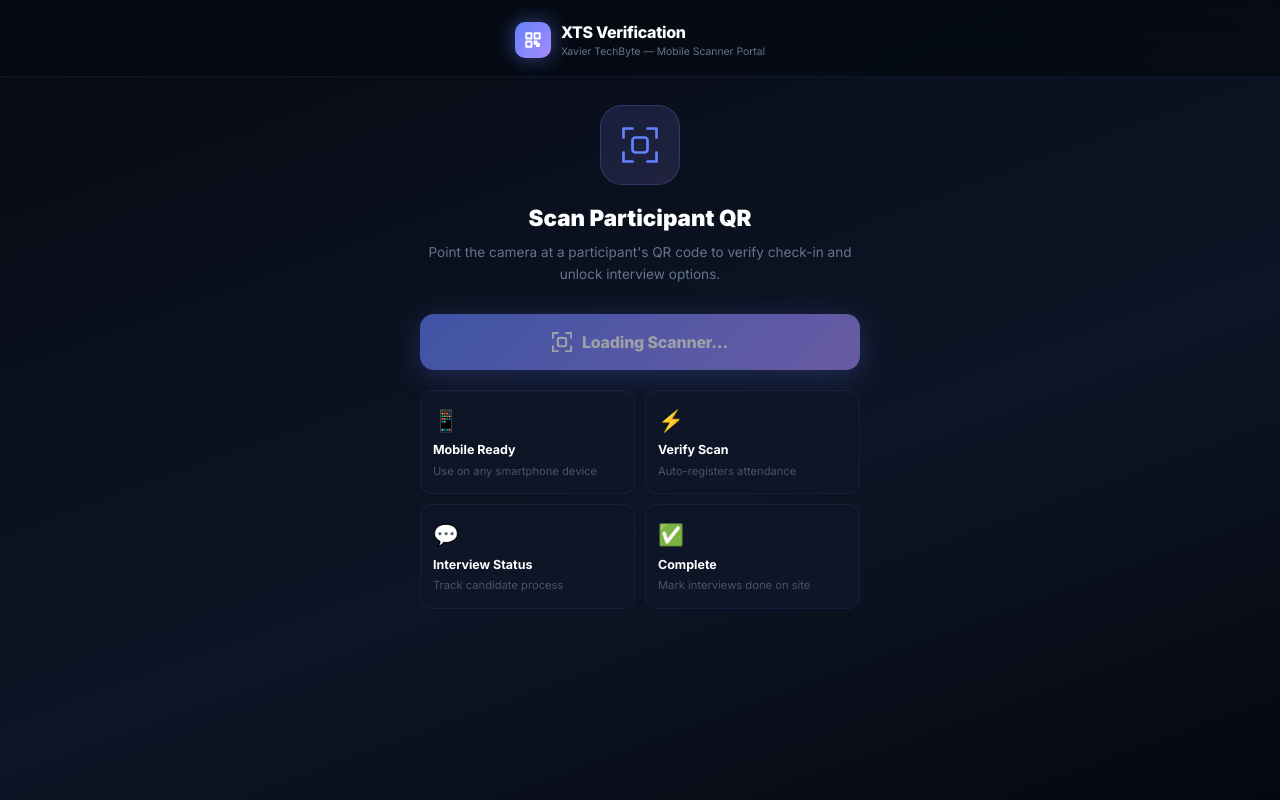
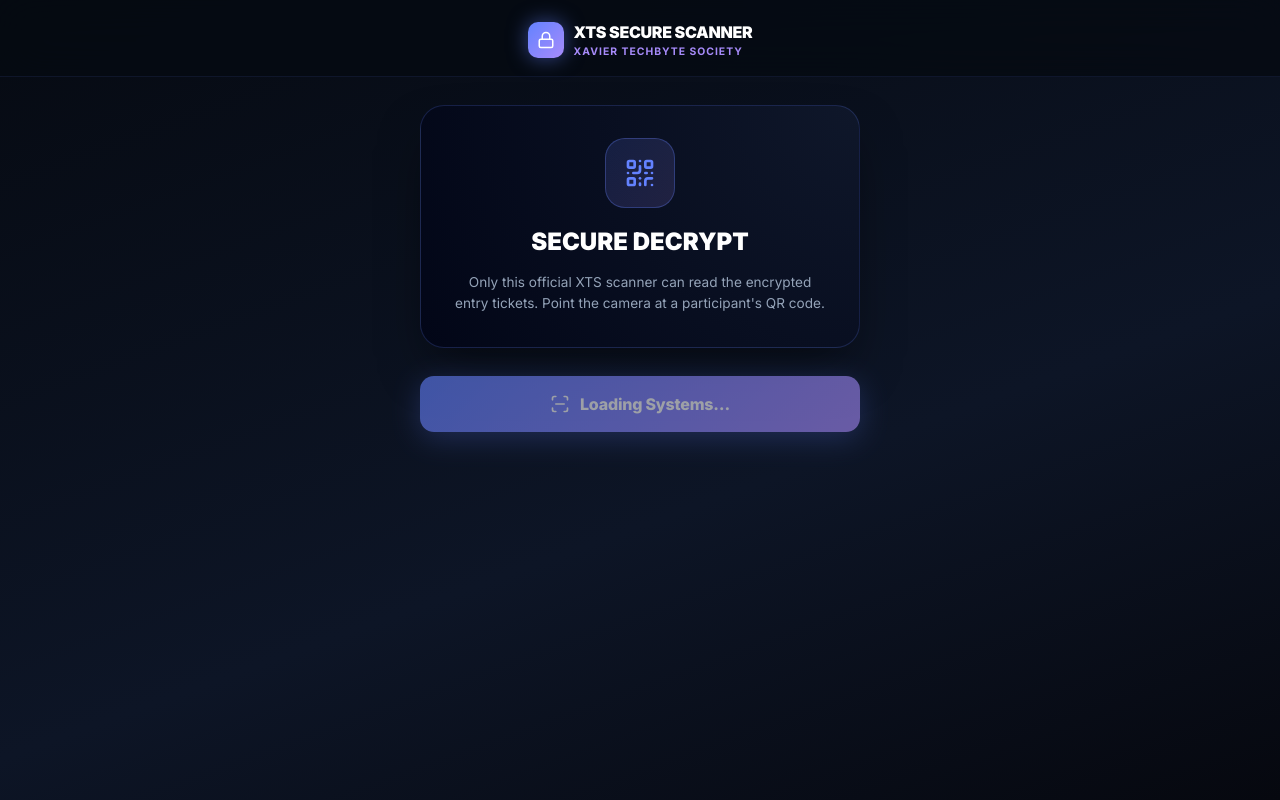
Before and after one commit to souravtech123/Xavier-TechByte-Recuritment-form, a Next.js app: page /verify in a window 1280 px wide. Built offline with nearby package versions, Linux system fonts and the light colour scheme.

Commit message:
scanner-updated

```diff
--- a/app/verify/page.tsx
+++ b/app/verify/page.tsx
@@ -2,6 +2,7 @@
 
 import { useEffect, useState, useRef, Suspense } from "react";
 import { useSearchParams } from "next/navigation";
+import { Lock, ShieldCheck, QrCode, ScanLine, AlertCircle, CheckCircle2 } from "lucide-react";
 
 /* ------------------------------------------------------------------ */
 /* Types                                                               */
@@ -213,9 +214,9 @@ function VerifyInner() {
     @keyframes xts-spin { from{transform:rotate(0deg)} to{transform:rotate(360deg)} }
     @keyframes xts-fadein { from{opacity:0;transform:translateY(16px)} to{opacity:1;transform:translateY(0)} }
     @keyframes xts-pop { 0%{transform:scale(0.85);opacity:0} 70%{transform:scale(1.05)} 100%{transform:scale(1);opacity:1} }
-    @keyframes corner-anim { 0%,100%{border-color:#6382ff} 50%{border-color:#a78bfa} }
+    @keyframes xts-laser { 0%,100%{transform:translateY(-140px);opacity:0} 10%{opacity:1} 50%{transform:translateY(140px);opacity:1} 90%{opacity:1} }
     #xts-qr-reader { width: 100% !important; border: none !important; background: transparent !important; }
-    #xts-qr-reader video { width: 100% !important; border-radius: 16px !important; }
+    #xts-qr-reader video { width: 100% !important; border-radius: 20px !important; object-fit: cover !important; }
     #xts-qr-reader img { display: none !important; }
     #xts-qr-reader button { display: none !important; }
     #xts-qr-reader select { display: none !important; }
@@ -230,14 +231,11 @@ function VerifyInner() {
         <header style={{ width: "100%", padding: "20px 20px 16px", display: "flex", flexDirection: "column", alignItems: "center", gap: 10, borderBottom: "1px solid rgba(99,130,255,0.1)", background: "rgba(6,10,18,0.8)", backdropFilter: "blur(20px)", position: "sticky", top: 0, zIndex: 20 }}>
           <div style={{ display: "flex", alignItems: "center", gap: 10 }}>
             <div style={{ width: 36, height: 36, borderRadius: 10, background: "linear-gradient(135deg,#6382ff,#a78bfa)", display: "flex", alignItems: "center", justifyContent: "center", boxShadow: "0 0 20px rgba(99,130,255,0.5)" }}>
-              <svg width="18" height="18" viewBox="0 0 24 24" fill="none" stroke="white" strokeWidth="2.5" strokeLinecap="round" strokeLinejoin="round">
-                <rect x="3" y="3" width="7" height="7"/><rect x="14" y="3" width="7" height="7"/><rect x="3" y="14" width="7" height="7"/>
-                <path d="M14 14h3v3h-3zM17 17h3v3h-3zM14 17h0M17 14h0"/>
-              </svg>
+              <Lock size={18} color="white" />
             </div>
             <div>
-              <p style={{ fontSize: "1rem", fontWeight: 800, color: "white", letterSpacing: "-0.3px" }}>XTS Verification</p>
-              <p style={{ fontSize: "0.65rem", color: "#64748b" }}>Xavier TechByte — Mobile Scanner Portal</p>
+              <p style={{ fontSize: "1rem", fontWeight: 900, color: "white", letterSpacing: "-0.3px", textTransform: "uppercase" }}>XTS Secure Scanner</p>
+              <p style={{ fontSize: "0.65rem", color: "#a78bfa", fontWeight: 700, letterSpacing: "1px", textTransform: "uppercase" }}>Xavier TechByte Society</p>
             </div>
           </div>
         </header>
@@ -247,16 +245,13 @@ function VerifyInner() {
           {/* ── IDLE ── */}
           {state.mode === "idle" && (
             <div style={{ animation: "xts-fadein 0.35s ease" }}>
-              <div style={{ textAlign: "center", marginBottom: 28 }}>
-                <div style={{ width: 80, height: 80, borderRadius: 22, background: "linear-gradient(135deg,rgba(99,130,255,0.15),rgba(167,139,250,0.15))", border: "1px solid rgba(99,130,255,0.25)", display: "flex", alignItems: "center", justifyContent: "center", margin: "0 auto 16px" }}>
-                  <svg width="36" height="36" viewBox="0 0 24 24" fill="none" stroke="#6382ff" strokeWidth="1.8" strokeLinecap="round" strokeLinejoin="round">
-                    <path d="M23 7V1h-6M1 7V1h6M1 17v6h6M23 17v6h-6"/>
-                    <rect x="7" y="7" width="10" height="10" rx="2"/>
-                  </svg>
+              <div style={{ textAlign: "center", marginBottom: 28, background: "radial-gradient(circle at top right, #0f172a, #020617)", border: "1px solid rgba(99, 130, 255, 0.2)", borderRadius: 24, padding: "32px 20px", boxShadow: "0 25px 50px -12px rgba(0, 0, 0, 0.5)" }}>
+                <div style={{ width: 70, height: 70, borderRadius: 20, background: "linear-gradient(135deg,rgba(99,130,255,0.15),rgba(167,139,250,0.15))", border: "1px solid rgba(99,130,255,0.3)", display: "flex", alignItems: "center", justifyContent: "center", margin: "0 auto 16px" }}>
+                  <QrCode size={32} color="#6382ff" />
                 </div>
-                <h1 style={{ fontSize: "1.4rem", fontWeight: 900, color: "white", marginBottom: 8 }}>Scan Participant QR</h1>
-                <p style={{ fontSize: "0.85rem", color: "#64748b", lineHeight: 1.6 }}>
-                  Point the camera at a participant's QR code to verify check-in and unlock interview options.
+                <h1 style={{ margin: "6px 0 0", fontSize: "1.5rem", fontWeight: 900, color: "white" }}>SECURE DECRYPT</h1>
+                <p style={{ fontSize: "0.85rem", color: "#94a3b8", lineHeight: 1.6, marginTop: 12, padding: "0 10px" }}>
+                  Only this official XTS scanner can read the encrypted entry tickets. Point the camera at a participant's QR code.
                 </p>
               </div>
 
@@ -265,62 +260,60 @@ function VerifyInner() {
                 onClick={startScanning}
                 disabled={!scannerReady}
                 style={{ width: "100%", padding: "16px", borderRadius: 14, background: "linear-gradient(135deg,#6382ff,#a78bfa)", color: "white", fontSize: "1rem", fontWeight: 800, border: "none", cursor: scannerReady ? "pointer" : "not-allowed", opacity: scannerReady ? 1 : 0.6, display: "flex", alignItems: "center", justifyContent: "center", gap: 10, boxShadow: "0 6px 30px rgba(99,130,255,0.4)", transition: "transform 0.15s, box-shadow 0.15s", letterSpacing: "-0.2px" }}
+                onMouseEnter={(e) => { e.currentTarget.style.transform = "scale(1.02)"; }}
+                onMouseLeave={(e) => { e.currentTarget.style.transform = "scale(1)"; }}
               >
-                <svg width="20" height="20" viewBox="0 0 24 24" fill="none" stroke="white" strokeWidth="2.5" strokeLinecap="round" strokeLinejoin="round">
-                  <path d="M23 7V1h-6M1 7V1h6M1 17v6h6M23 17v6h-6"/><rect x="7" y="7" width="10" height="10" rx="2"/>
-                </svg>
-                {scannerReady ? "Open Camera & Scan" : "Loading Scanner…"}
+                <ScanLine size={20} />
+                {scannerReady ? "Initialize Scanner" : "Loading Systems…"}
               </button>
-
-              {/* Instructions list */}
-              <div style={{ display: "grid", gridTemplateColumns: "1fr 1fr", gap: 10, marginTop: 20 }}>
-                {[
-                  { icon: "📱", title: "Mobile Ready", desc: "Use on any smartphone device" },
-                  { icon: "⚡", title: "Verify Scan", desc: "Auto-registers attendance" },
-                  { icon: "💬", title: "Interview Status", desc: "Track candidate process" },
-                  { icon: "✅", title: "Complete", desc: "Mark interviews done on site" },
-                ].map(({ icon, title, desc }) => (
-                  <div key={title} style={{ background: "#0d1526", border: "1px solid rgba(99,130,255,0.1)", borderRadius: 12, padding: "14px 12px" }}>
-                    <p style={{ fontSize: "1.3rem", marginBottom: 5 }}>{icon}</p>
-                    <p style={{ fontSize: "0.78rem", fontWeight: 700, color: "white", marginBottom: 3 }}>{title}</p>
-                    <p style={{ fontSize: "0.7rem", color: "#475569" }}>{desc}</p>
-                  </div>
-                ))}
-              </div>
             </div>
           )}
 
           {/* ── SCANNING ── */}
           {state.mode === "scanning" && (
-            <div style={{ animation: "xts-fadein 0.3s ease" }}>
-              <div style={{ display: "flex", alignItems: "center", justifyContent: "space-between", marginBottom: 14 }}>
-                <div>
-                  <p style={{ fontSize: "1rem", fontWeight: 700, color: "white" }}>Camera Active</p>
-                  <p style={{ fontSize: "0.72rem", color: "#64748b" }}>Align the QR code within the frame</p>
+            <div style={{ animation: "xts-fadein 0.3s ease", display: "flex", flexDirection: "column", alignItems: "center" }}>
+              <div style={{ width: "100%", display: "flex", alignItems: "center", justifyContent: "space-between", marginBottom: 16 }}>
+                <div style={{ display: "flex", alignItems: "center", gap: 10 }}>
+                  <ShieldCheck size={24} color="#a78bfa" style={{ animation: "xts-pulse 2s infinite" }} />
+                  <div>
+                    <p style={{ fontSize: "1rem", fontWeight: 800, color: "white", textTransform: "uppercase", letterSpacing: "0.5px" }}>Decrypting Area</p>
+                    <p style={{ fontSize: "0.72rem", color: "#a78bfa", fontWeight: 600 }}>Awaiting XTS Encrypted QR</p>
+                  </div>
                 </div>
                 <button
                   onClick={cancelScanning}
-                  style={{ padding: "7px 14px", borderRadius: 8, background: "rgba(251,113,133,0.1)", border: "1px solid rgba(251,113,133,0.3)", color: "#fb7185", fontSize: "0.78rem", fontWeight: 700, cursor: "pointer", fontFamily: "inherit" }}
+                  style={{ padding: "8px 16px", borderRadius: 10, background: "rgba(251,113,133,0.1)", border: "1px solid rgba(251,113,133,0.3)", color: "#fb7185", fontSize: "0.8rem", fontWeight: 700, cursor: "pointer", transition: "all 0.2s" }}
                 >
                   Cancel
                 </button>
               </div>
 
-              {/* Viewfinder */}
-              <div style={{ position: "relative", borderRadius: 16, overflow: "hidden", background: "#000", border: "1px solid rgba(99,130,255,0.2)" }}>
+              {/* High-Tech Viewfinder */}
+              <div style={{ position: "relative", width: "100%", borderRadius: 24, overflow: "hidden", background: "#020617", border: "2px solid rgba(99,130,255,0.3)", boxShadow: "0 0 40px rgba(99,130,255,0.15), inset 0 0 20px rgba(99,130,255,0.2)" }}>
+
                 <div ref={scannerRef} id="xts-qr-reader" style={{ minHeight: 320 }} />
-                {/* Corner markers */}
+
+                {/* HUD Overlay Darkener */}
+                <div style={{ position: "absolute", inset: 0, pointerEvents: "none", zIndex: 10, border: "25px solid rgba(2,6,23,0.6)" }} />
+
+                {/* HUD Target Brackets */}
                 {[
-                  { top: 0, left: 0, borderTop: "3px solid", borderLeft: "3px solid", borderRadius: "12px 0 0 0" },
-                  { top: 0, right: 0, borderTop: "3px solid", borderRight: "3px solid", borderRadius: "0 12px 0 0" },
-                  { bottom: 0, left: 0, borderBottom: "3px solid", borderLeft: "3px solid", borderRadius: "0 0 0 12px" },
-                  { bottom: 0, right: 0, borderBottom: "3px solid", borderRight: "3px solid", borderRadius: "0 0 12px 0" },
+                  { top: 40, left: 40, borderTop: "4px solid", borderLeft: "4px solid", borderRadius: "8px 0 0 0" },
+                  { top: 40, right: 40, borderTop: "4px solid", borderRight: "4px solid", borderRadius: "0 8px 0 0" },
+                  { bottom: 40, left: 40, borderBottom: "4px solid", borderLeft: "4px solid", borderRadius: "0 0 0 8px" },
+                  { bottom: 40, right: 40, borderBottom: "4px solid", borderRight: "4px solid", borderRadius: "0 0 8px 0" },
                 ].map((s, i) => (
-                  <div key={i} style={{ position: "absolute", width: 28, height: 28, animation: "corner-anim 2s ease infinite", borderColor: "#6382ff", ...s }} />
+                  <div key={i} style={{ position: "absolute", width: 40, height: 40, borderColor: "#6382ff", boxShadow: "inset 0 0 10px rgba(99,130,255,0.3)", zIndex: 11, ...s }} />
                 ))}
-                {/* Scan line */}
-                <div style={{ position: "absolute", inset: "5%", display: "flex", alignItems: "center", justifyContent: "center", pointerEvents: "none" }}>
-                  <div style={{ width: "60%", height: 2, background: "linear-gradient(90deg,transparent,#6382ff,transparent)", animation: "xts-pulse 1.5s ease infinite", borderRadius: 1 }} />
+
+                {/* Laser line */}
+                <div style={{ position: "absolute", inset: 0, display: "flex", alignItems: "center", justifyContent: "center", pointerEvents: "none", zIndex: 12 }}>
+                  <div style={{ width: "90%", height: 3, background: "#a78bfa", boxShadow: "0 0 15px 4px rgba(167,139,250,0.8)", animation: "xts-laser 2s ease-in-out infinite", borderRadius: "50%" }} />
+                </div>
+
+                {/* Text inside the scanner */}
+                <div style={{ position: "absolute", bottom: 12, left: 0, right: 0, textAlign: "center", zIndex: 12 }}>
+                  <p style={{ fontSize: "0.7rem", color: "#a78bfa", fontWeight: 800, letterSpacing: "2px", textTransform: "uppercase" }}>Target Lock Engaged</p>
                 </div>
               </div>
             </div>
@@ -426,7 +419,9 @@ function VerifyInner() {
           {state.mode === "error" && (
             <div style={{ animation: "xts-pop 0.35s ease" }}>
               <div style={{ borderRadius: 18, padding: "24px 20px", background: "rgba(251,113,133,0.06)", border: "1px solid rgba(251,113,133,0.25)", textAlign: "center", marginBottom: 16 }}>
-                <div style={{ fontSize: "2.5rem", marginBottom: 12 }}>❌</div>
+                <div style={{ marginBottom: 12, display: "flex", justifyContent: "center" }}>
+                  <AlertCircle size={48} color="#fb7185" />
+                </div>
                 <p style={{ fontSize: "1.1rem", fontWeight: 800, color: "white", marginBottom: 6 }}>Scan Failed</p>
                 <p style={{ fontSize: "0.85rem", color: "#fb7185", lineHeight: 1.5 }}>{state.message}</p>
               </div>
```
